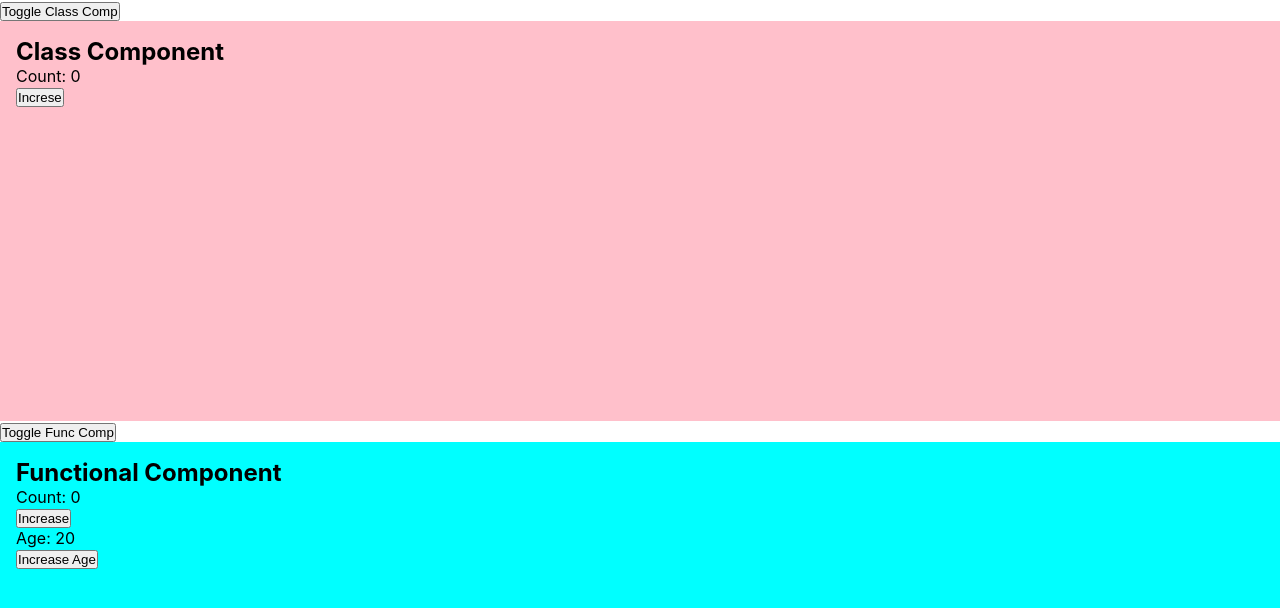
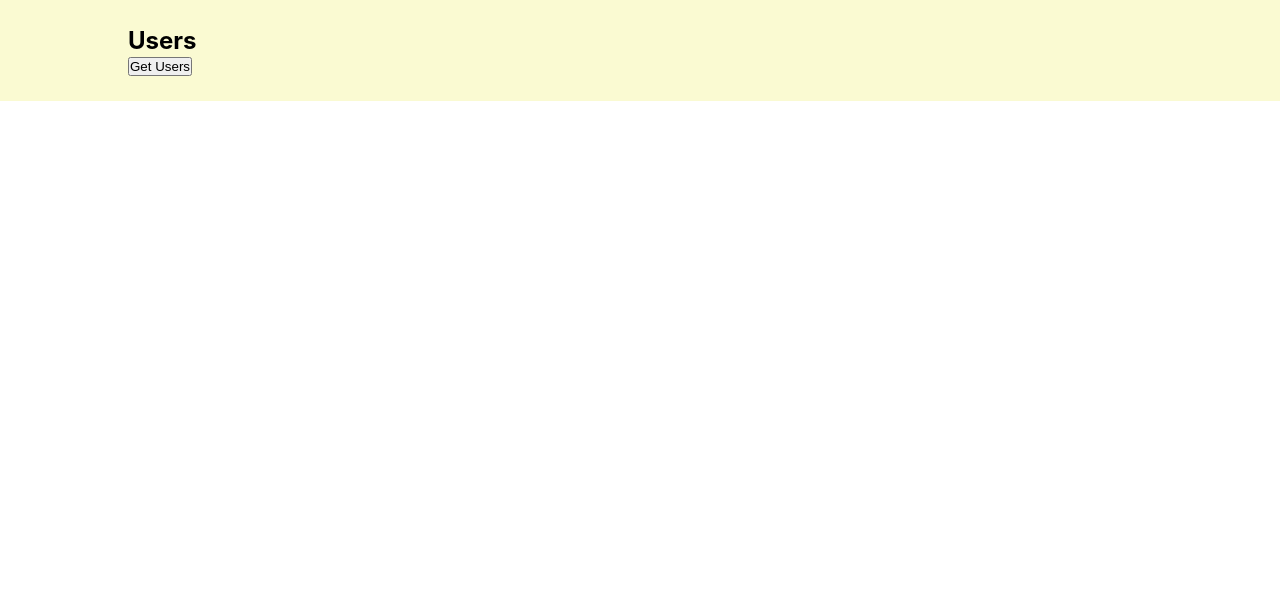
Before and after one commit to Meltem-Karaagac/React-basic-hooks-en, a React (Create React App) app: page / in a window 1280 px wide. Shown: the top 608 px of the page. Built offline with nearby package versions, Linux system fonts and the light colour scheme.

Commit message:
fetch users

```diff
--- a/src/App.js
+++ b/src/App.js
@@ -8,11 +8,11 @@ function App() {
   const [funcComp, setFuncComp] = useState(true);
   return (
     <div className="App">
-      <button onClick={() => setClassComp(!classComp)}>Toggle Class Comp</button>
+      {/* <button onClick={() => setClassComp(!classComp)}>Toggle Class Comp</button>
       {classComp && <ClassComponent />}
       <button onClick={() => setFuncComp(!funcComp)}>Toggle Func Comp</button>
-      {funcComp && <FunctionalComponent />}
-      {/* <Users /> */}
+      {funcComp && <FunctionalComponent />} */}
+      <Users />
     </div>
   );
 }
--- a/src/Users.js
+++ b/src/Users.js
@@ -3,9 +3,31 @@ import axios from 'axios';
 
 const Users = () => {
 
+    const [users, setUsers] = useState([]);
+
+
+    const getUsers = () => {
+        fetch('https://jsonplaceholder.typicode.com/users')
+            .then(response => response.json())
+            .then(json => setUsers(json))
+    }
+
+
+
     return (
         <div className="users">
             <h2>Users</h2>
+            <button onClick={getUsers}>Get Users</button>
+            <div className="user-cards">
+            {users.map((user) => {
+                return(
+                    <div className="useritem">
+                        <img src={`https://avatars.dicebear.com/v2/avataaars/${user.id}.svg`} alt="" />
+                        {user.name}
+                    </div>
+                )
+            })}
+            </div>
         </div>
     )
 }
```
